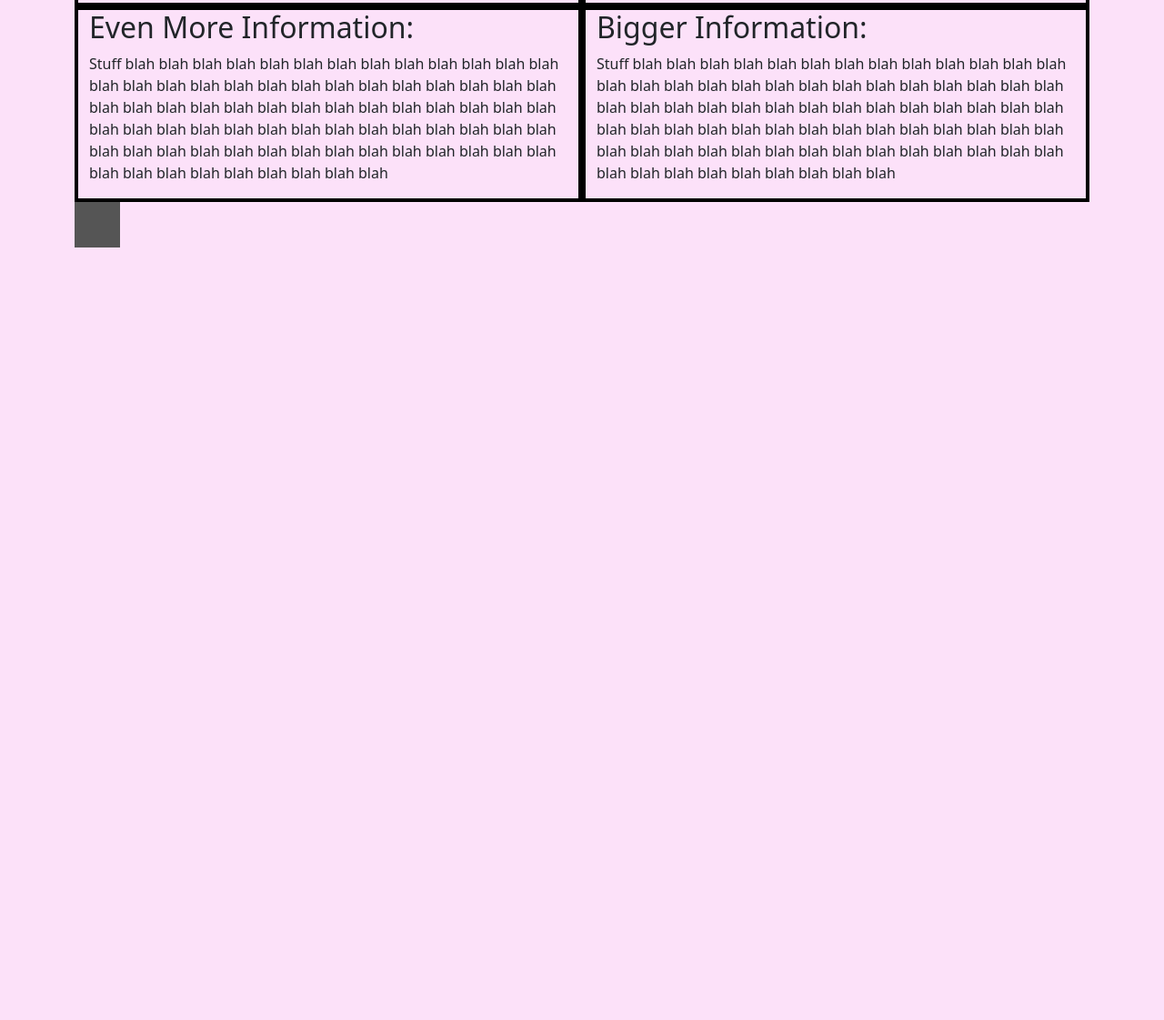
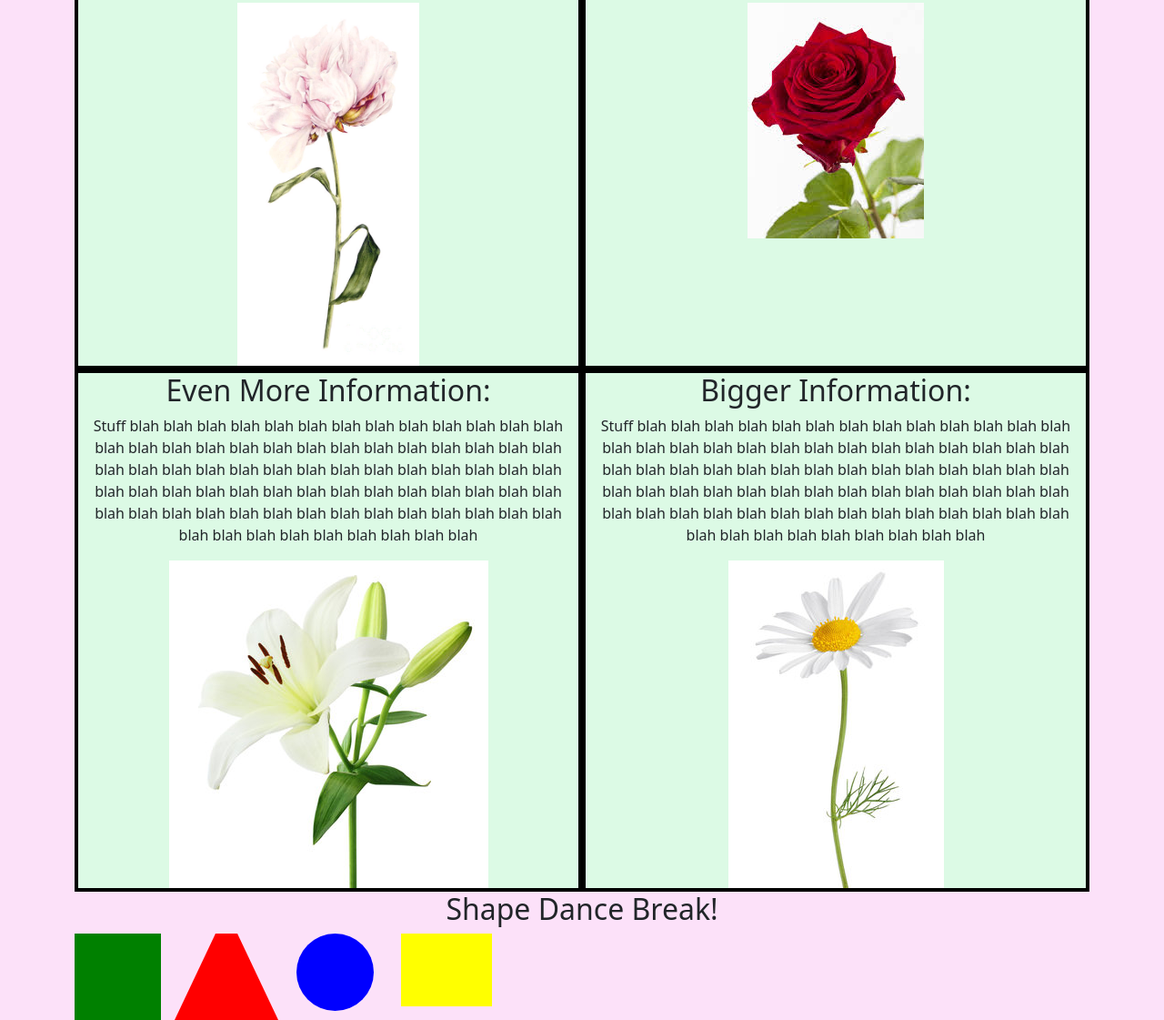
Before and after one commit to cammiw4628/sep10-freedom-project, a plain HTML site: page tool/animatecss-web.html in a window 1280 px wide. Shown: the part 263-1384 px from the top of the page at 91% size. Before the commit the page ends 800 px from the top, so only its background shows below. Drawn offline with nearby package versions, Linux system fonts and the light colour scheme; files that its build step writes are made by us from their sources.

Commit message:
add images and center

```diff
--- a/tool/animatecss-web.html
+++ b/tool/animatecss-web.html
@@ -20,13 +20,50 @@ body {
 
 .information {
     border: 4px solid black;
+    background-color: #dcfae5;
 }
 
 .square {
-  height: 50px;
-  width: 50px;
-  background-color: #555;
+  height: 95px;
+  width: 95px;
+  background-color: green;
 }
+.trapezoid {
+	width: 0;
+	height: 0;
+	border-left: 45px solid transparent;
+	border-right: 45px solid transparent;
+	border-bottom: 95px solid red;
+    margin-left: 15px;
+}
+.circle {
+  height: 85px;
+  width: 85px;
+  background-color: blue;
+  border-radius: 50%;
+  margin-left: 20px;
+}
+.rectangle {
+    margin-left: 30px;
+    height: 80px;
+    width: 100px;
+    background-color: yellow;
+}
+
+h2 {
+    text-align: center;
+}
+
+#peony {
+    width: 200px;
+    text-align: center;
+}
+
+.center {
+    text-align: center;
+}
+
+
 </style>
 </head>
 <body>
@@ -34,23 +71,31 @@ body {
         <div class="container-fluid">
             <h1 class="animate__animated animate__tada">Flower Shop</h1>
             <div class="row">
-                <div class="col-md-6 information">
+                <div class="col-md-6 information center">
                     <h2 class="animate__animated animate__fadeIn">Information:</h2>
                         <p>Stuff blah blah blah  blah blah blah blah blah blah blah blah blah blah blah blah blah blah blah blah blah blah blah blah blah blah blah blah blah blah blah blah blah blah blah blah blah blah blah blah blah blah blah blah blah blah blah blah blah blah blah blah blah blah blah blah blah blah blah blah blah blah blah blah blah blah blah blah blah blah blah blah blah blah blah blah blah blah blah</p>
+                    <img id="peony" src="peony.png" alt="peony"/>
                 </div>
-                <div class="col-md-6 information">
+                <div class="col-md-6 information center">
                     <h2 class="animate__animated animate__fadeIn">More Information:</h2>
                         <p>Stuff blah blah blah  blah blah blah blah blah blah blah blah blah blah blah blah blah blah blah blah blah blah blah blah blah blah blah blah blah blah blah blah blah blah blah blah blah blah blah blah blah blah blah blah blah blah blah blah blah blah blah blah blah blah blah blah blah blah blah blah blah blah blah blah blah blah blah blah blah blah blah blah blah blah blah blah blah blah blah</p>
+                    <img id="rose" src="rose.png" alt="rose"/>
                 </div>
-                <div class="col-md-6 information">
+                <div class="col-md-6 information center">
                     <h2 class="animate__animated animate__fadeIn">Even More Information:</h2>
                         <p>Stuff blah blah blah  blah blah blah blah blah blah blah blah blah blah blah blah blah blah blah blah blah blah blah blah blah blah blah blah blah blah blah blah blah blah blah blah blah blah blah blah blah blah blah blah blah blah blah blah blah blah blah blah blah blah blah blah blah blah blah blah blah blah blah blah blah blah blah blah blah blah blah blah blah blah blah blah blah blah blah</p>
+                    <img id="lily" src="lily.png" alt="lily"/>
                 </div>
-                <div class="col-md-6 information">
+                <div class="col-md-6 information center">
                     <h2 class="animate__animated animate__fadeIn">Bigger Information:</h2>
                         <p>Stuff blah blah blah  blah blah blah blah blah blah blah blah blah blah blah blah blah blah blah blah blah blah blah blah blah blah blah blah blah blah blah blah blah blah blah blah blah blah blah blah blah blah blah blah blah blah blah blah blah blah blah blah blah blah blah blah blah blah blah blah blah blah blah blah blah blah blah blah blah blah blah blah blah blah blah blah blah blah blah</p>
+                    <img id="daisy" src="daisy.png" alt="daisy"/>
                 </div>
+<h2>Shape Dance Break!</h2>
 <div class="square animate__animated animate__flash"></div>
+<div class="trapezoid animate__animated animate__bounce"></div>
+<div class="circle animate__animated animate__flip"></div>
+<div class="rectangle animate__animated animate__zoomIn"></div>
             </div>
         </div>
     </div>
```
Also changed, not shown: tool/daisy.png (added), tool/lily.png (added), tool/peony.png (added), tool/rose.png (added).
